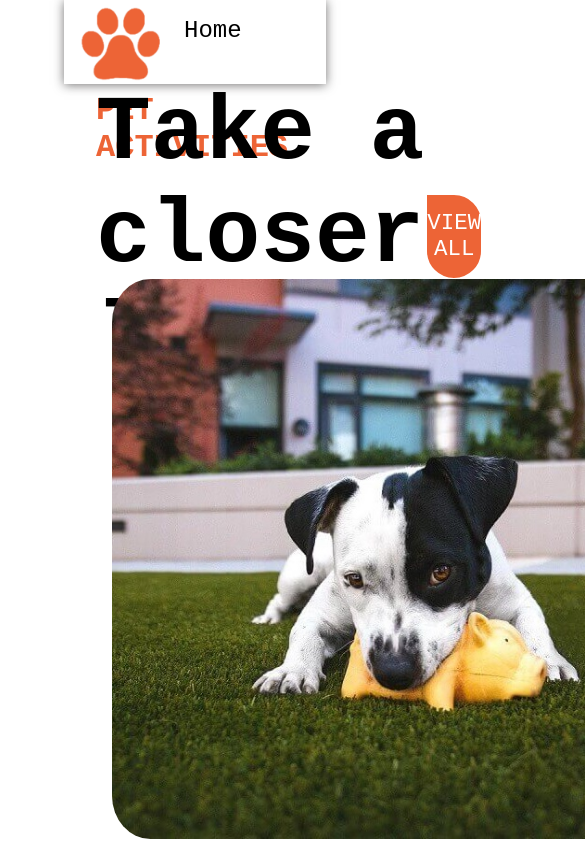
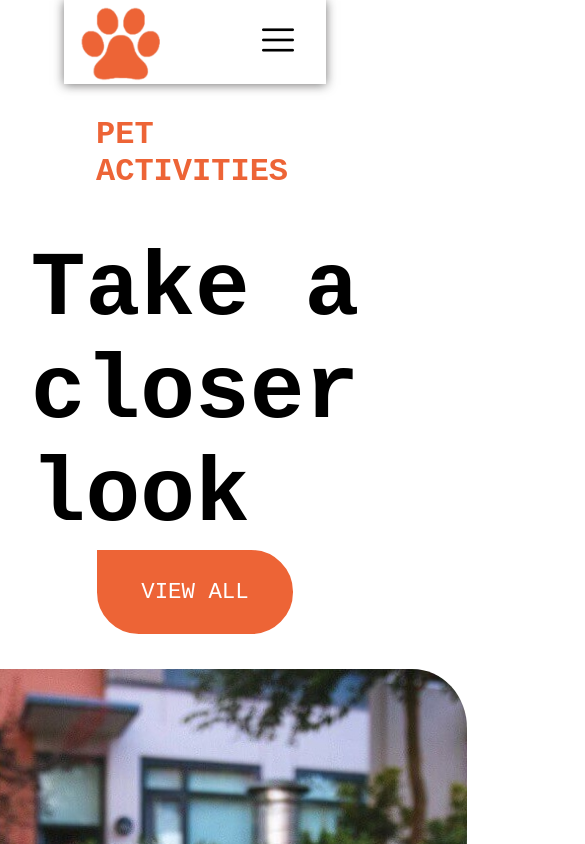
Before and after one commit to Jmonmany/202210-W2-Ch2-javi-monmany, a website: page index.html in a window 390 px wide. Shown: the top 844 px of the page, 585 px wide, since content can reach past the window. Drawn offline with Linux system fonts and the light colour scheme; a web font is replaced by a local one.

Commit message:
Added responsive changes

```diff
--- a/index.html
+++ b/index.html
@@ -24,6 +24,14 @@
                 <a>Live Demo Blocks</a>
                 <button>BUY NOW</button>
             </nav>
+            <div>
+                <img src="/Img/menuHAM.png" alt="Burguer menu" />
+                <ul>
+                    <li>Home</li>
+                    <li>Live Demo</li>
+                    <li>Live Demo blocks</li>
+                </ul>
+            </div>
         </header>
         <main>
             <h3>PET ACTIVITIES</h3>
--- a/style.css
+++ b/style.css
@@ -24,6 +24,24 @@ header {
     align-items: center;
     height: 10vh;
     box-shadow: 0 1px 10px rgba(43, 41, 41, 0.654);
+}
+
+header > :last-child {
+    display: flex;
+    flex-direction: column;
+    align-items: flex-start;
+    display: none;
+}
+
+header > :last-child img {
+    height: 2em;
+    cursor: pointer;
+}
+
+header > :last-child ul {
+    position: absolute;
+    right: 0%;
+    top: 7%;
 }
 
 nav {
@@ -159,7 +177,6 @@ main div {
     margin-inline: 1em;
     height: 10%;
     display: flex;
-    flex-direction: row;
     align-items: center;
     justify-content: space-between;
 }
@@ -180,15 +197,21 @@ section img {
     width: 34em;
     border: transparent;
     border-radius: 10%;
+    padding: 0;
+}
+
+section div {
+    display: flex;
+    justify-content: center;
 }
 
 figure {
+    width: 20%;
     color: white;
     position: absolute;
     display: flex;
     flex-direction: column;
     text-align: center;
-    margin-left: 6em;
 }
 
 figure:hover > h4 {
@@ -197,6 +220,11 @@ figure:hover > h4 {
 
 figure:hover > p {
     visibility: visible;
+}
+
+p,
+h4 {
+    max-height: 1em;
 }
 
 p {
@@ -208,3 +236,30 @@ h4 {
     visibility: hidden;
     font-size: 1.5em;
 }
+
+@media (max-width: 1255px) {
+    header nav {
+        display: none;
+    }
+    header > :last-child {
+        display: inline;
+    }
+    main * {
+        height: auto;
+        display: flex;
+        justify-content: center;
+        flex-direction: column;
+        align-items: center;
+    }
+    main div {
+        height: auto;
+        display: flex;
+        justify-content: center;
+        flex-direction: column;
+        align-items: center;
+    }
+    figure {
+        width: 40%;
+        translate: 0em 13em;
+    }
+}
```
Also changed, not shown: Img/menuHAM.png (added).
